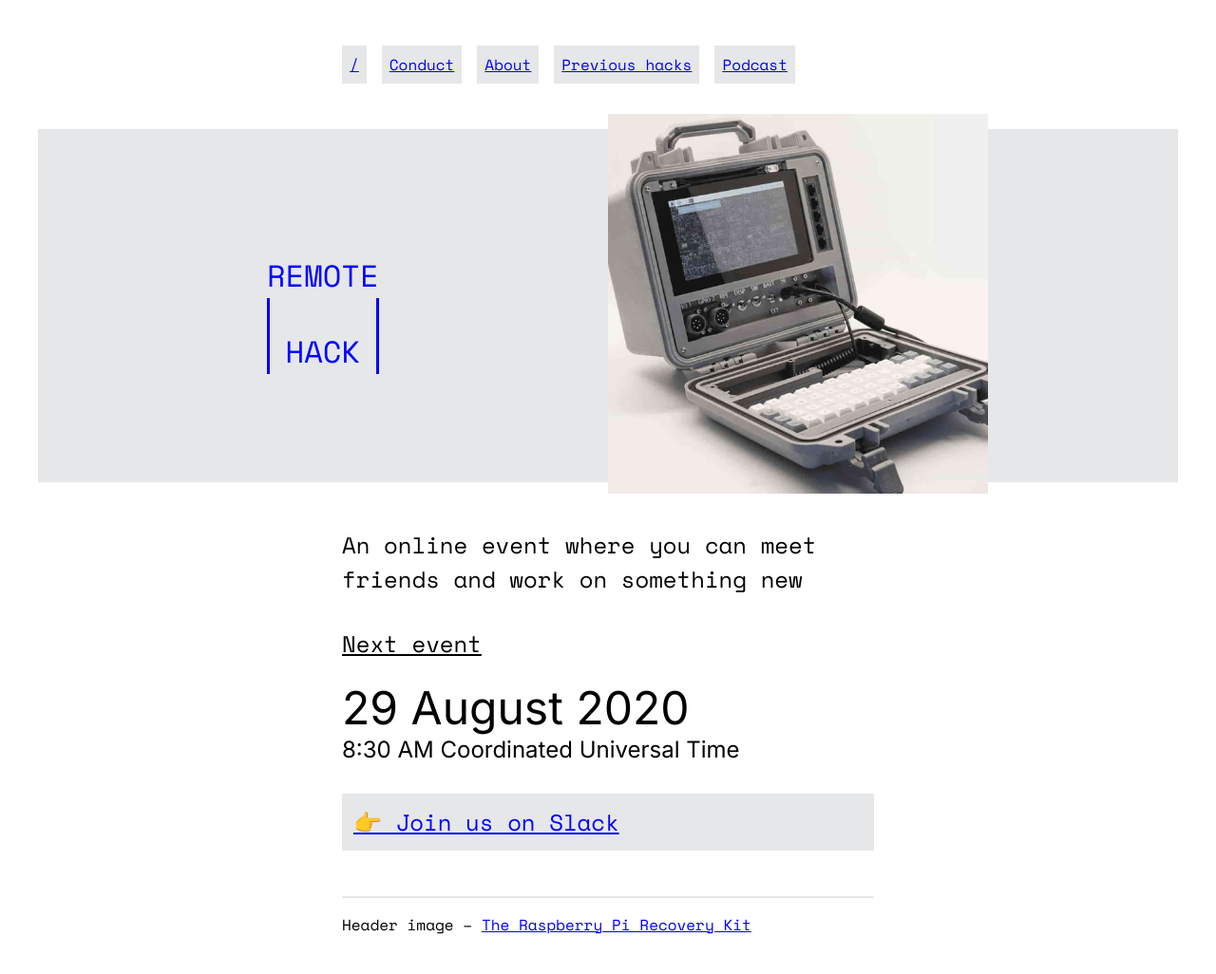
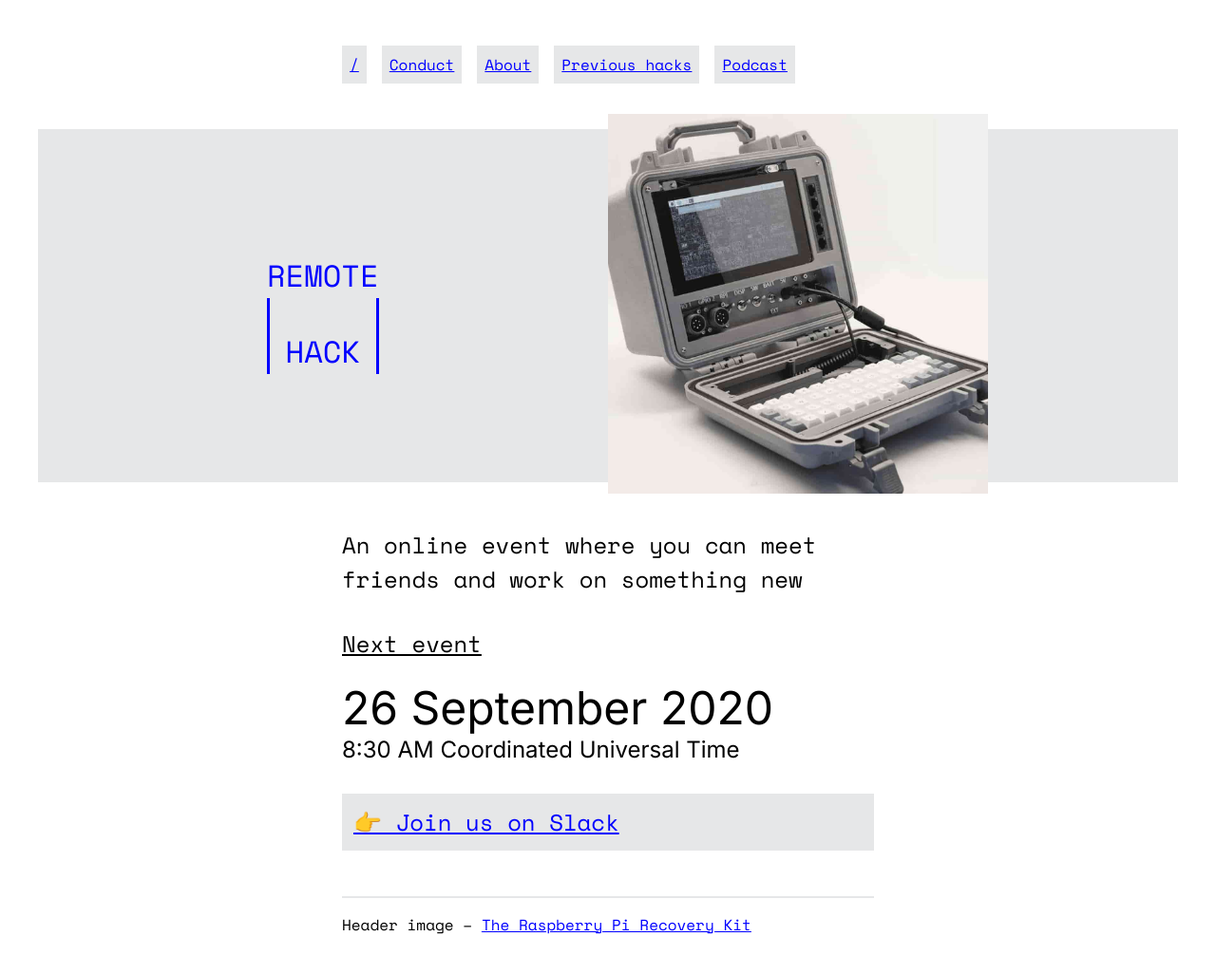
Before and after one commit to remotehack/remotehack.github.io, a Jekyll site: the page built from index.html, in a window 1280 px wide. Shown: the whole page at 95% size. Built offline with Jekyll 4.4.1, drawn with Linux system fonts in a browser that asks for light colours; some of the changed lines change nothing that is shown.

Commit message:
📆 September date (#69)
* Change date

* Correct date

```diff
--- a/index.html
+++ b/index.html
@@ -2,8 +2,8 @@
 layout: default
 show_header: true
 
-start: 2020-08-29T08:30Z
-end: 2020-08-29T16:30Z
+start: 2020-09-26T08:30Z
+end: 2020-09-26T16:30Z
 ---
 
 <p class="lead">
```
